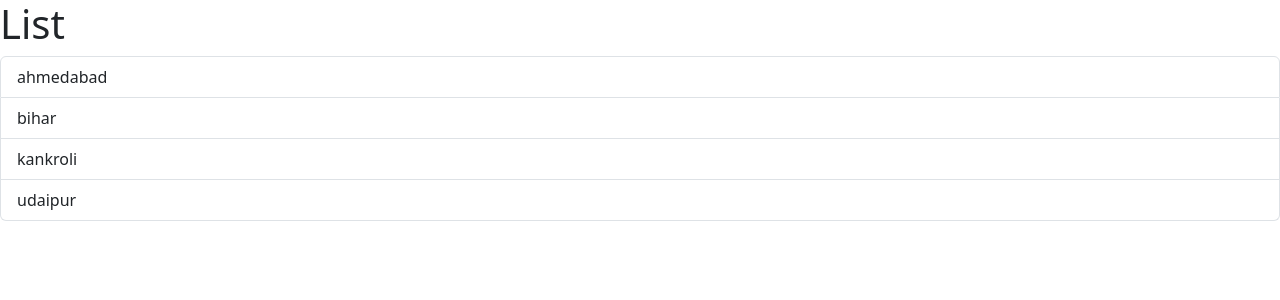
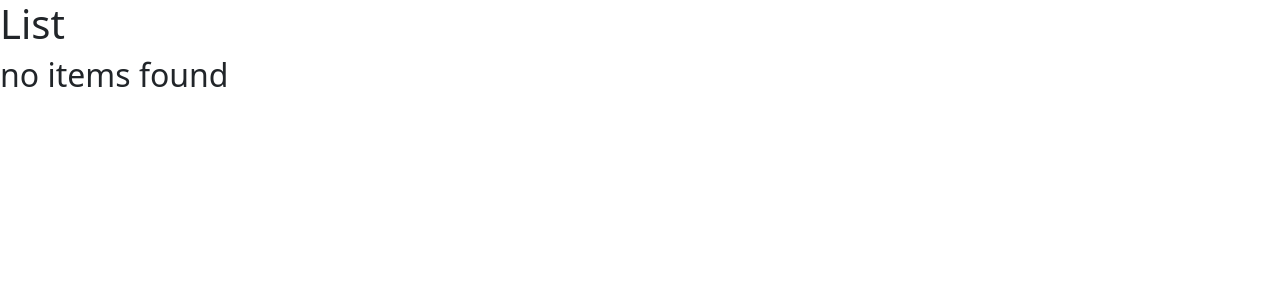
Before and after one commit to pinugit/react-app, a React (Vite) app: page / in a window 1280 px wide. Shown: the top 300 px of the page. Built offline with nearby package versions, Linux system fonts and the light colour scheme.

Commit message:
in LIstGroup.tsx file added a way to conditionalize the return statement

```diff
--- a/src/Components/ListGroup.tsx
+++ b/src/Components/ListGroup.tsx
@@ -1,6 +1,14 @@
 function ListGroup() {
-  const citis = ["ahmedabad", "bihar", "kankroli", "udaipur"];
-
+  let citis = ["ahmedabad", "bihar", "kankroli", "udaipur"];
+  citis = [];
+  if (citis.length == 0) {
+    return (
+      <>
+        <h1>List</h1>
+        <h2>no items found</h2>
+      </>
+    );
+  }
   return (
     <>
       <h1>List</h1>
```
